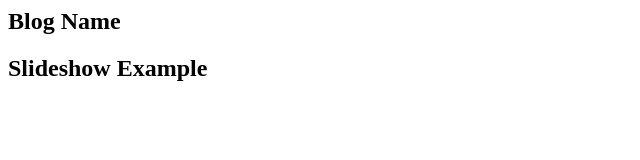
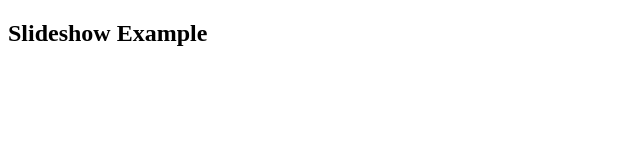
Before and after one commit to Ayalyt/Ayalyt.github.io, a plain HTML site: page index.html in a window 1280 px wide. Shown: the whole page, without its empty margins (0-640 px from the left). Drawn offline with Linux system fonts and the light colour scheme.

Commit message:
Update index.html

```diff
--- a/index.html
+++ b/index.html
@@ -1,6 +1,3 @@
-<div class="header">
-  <h2>Blog Name</h2>
-</div>
 <!DOCTYPE html>
 <html>
 <head>
```
